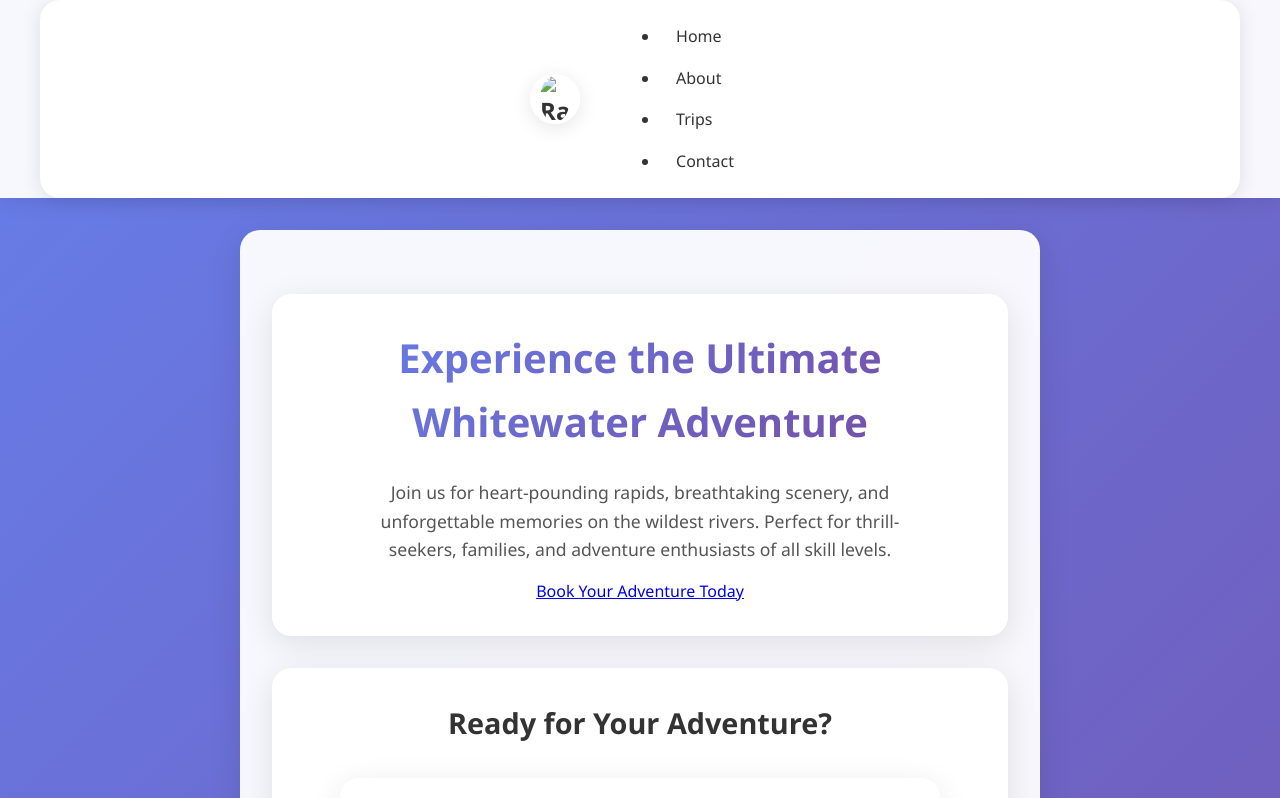
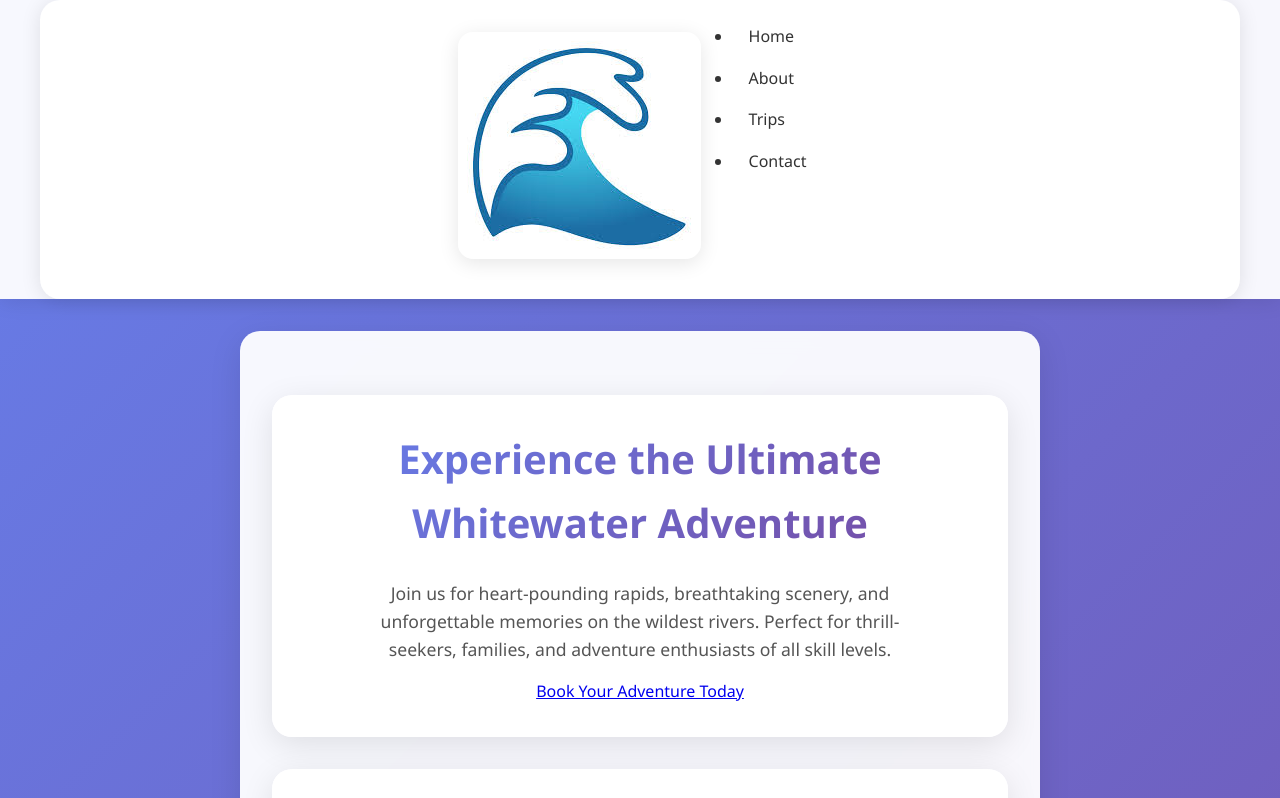
Before and after one commit to Timowhit/wdd130, a plain HTML site: page wwr/rafting_website.html in a window 1280 px wide. Shown: the top 798 px of the page. Drawn offline with Linux system fonts and the light colour scheme.

Commit message:
Refactor navigation header: update logo image path and simplify class names

```diff
--- a/wwr/rafting_website.html
+++ b/wwr/rafting_website.html
@@ -11,8 +11,8 @@
 <body>
     <header>
         <nav>
-            <div class="logo"><img src="logo.jpeg" alt="RapidRush Adventures Logo"></div>
-            <ul class="nav__links">
+            <div><img src="images/logo.jpeg" alt="RapidRush Adventures Logo"></div>
+            <ul>
                 <li><a href="index.html" class="nav__link">Home</a></li>
                 <li><a href="about.html" class="nav__link">About</a></li>
                 <li><a href="trips.html" class="nav__link">Trips</a></li>
```
